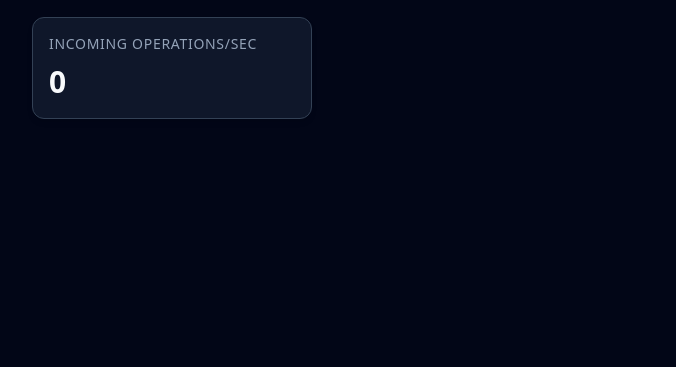
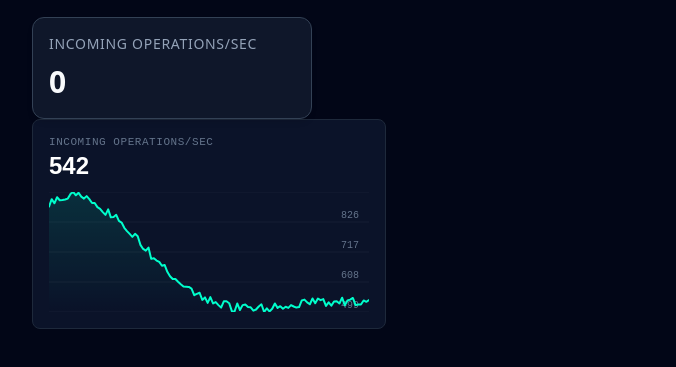
Before and after one commit to kadehood-404/telemetry-blocks-saas, a plain HTML site: page index.html in a window 1280 px wide. Shown: the part 149-516 px from the top of the page, without its empty margins (16-692 px from the left). Drawn offline with Linux system fonts and the light colour scheme; no server answers.

Commit message:
Update dashboard chart and layout

```diff
--- a/index.html
+++ b/index.html
@@ -21,8 +21,23 @@
     <telemetry-chart id="ggr-stream-chart"></telemetry-chart>
   </div>
 
+  <div class="telemetry-card" style="background: #0b1329; border-radius: 8px; padding: 16px; width: 320px; border: 1px solid #1e293b;">
+    <div style="font-size: 11px; text-transform: uppercase; color: #64748b; font-family: monospace; letter-spacing: 0.05em;">
+        Incoming Operations/Sec
+    </div>
+    <div id="metricValue" style="font-size: 24px; font-weight: bold; color: #ffffff; font-family: sans-serif; margin: 4px 0 12px 0;">
+        0
+    </div>
+
+    <!-- CRITICAL FIX: The canvas element matching your JS instantiation id -->
+    <div style="width: 100%; height: 120px; position: relative;">
+        <canvas id="telemetryCanvas" style="width: 100%; height: 100%; display: block;"></canvas>
+    </div>
+</div>
+
   <script src="telemetry-card.js"></script>
   <script src="telemetry-chart.js"></script>
+
 
     <script>
     const cardNode = document.getElementById('ggr-counter');
--- a/telemetry-chart.js
+++ b/telemetry-chart.js
@@ -2,18 +2,23 @@
 class TelemetryChart {
     constructor(canvasId, maxPoints = 100) {
         this.canvas = document.getElementById(canvasId);
+        if (!this.canvas) {
+            console.error(`Canvas element with ID '${canvasId}' not found.`);
+            return;
+        }
+
         this.ctx = this.canvas.getContext('2d');
         this.maxPoints = maxPoints;
         this.data = new Float32Array(maxPoints);
         this.head = 0;
         this.count = 0;
 
-        // Render configuration
+        // Premium dashboard design theme parameters
         this.colors = {
             line: '#00ffcc',
             grid: 'rgba(255, 255, 255, 0.05)',
             text: '#64748b',
-            fillStart: 'rgba(0, 255, 204, 0.15)',
+            fillStart: 'rgba(0, 255, 204, 0.12)',
             fillEnd: 'rgba(0, 255, 204, 0)'
         };
 
@@ -22,9 +27,12 @@ class TelemetryChart {
     }
 
     resize() {
+        if (!this.canvas) return;
         const dpr = window.devicePixelRatio || 1;
         this.width = this.canvas.clientWidth;
         this.height = this.canvas.clientHeight;
+
+        // Scale canvas backing store instantly for crisp rendering on high-DPI screens
         this.canvas.width = this.width * dpr;
         this.canvas.height = this.height * dpr;
         this.ctx.scale(dpr, dpr);
@@ -46,23 +54,24 @@ class TelemetryChart {
         for (let i = 0; i <= lines; i++) {
             const y = (this.height / lines) * i;
 
-            // Draw horizontal grid line
+            // Draw clean horizontal background lines
             this.ctx.beginPath();
             this.ctx.moveTo(0, y);
             this.ctx.lineTo(this.width, y);
             this.ctx.stroke();
 
-            // Render matching axis metric value
+            // Right-aligned localized baseline axis metrics
             const val = yMax - ((yMax - yMin) / lines) * i;
-            this.ctx.fillText(val.toFixed(1), 8, y - 4);
+            this.ctx.fillText(Math.floor(val).toString(), this.width - 28, y - 4);
         }
     }
 
     render() {
+        if (!this.ctx || this.count === 0) return;
+
         this.ctx.clearRect(0, 0, this.width, this.height);
-        if (this.count === 0) return;
 
-        // Auto-scale bounds based on current buffer window
+        // Dynamic auto-scaling bound configurations
         let yMin = Infinity;
         let yMax = -Infinity;
         for (let i = 0; i < this.count; i++) {
@@ -71,19 +80,18 @@ class TelemetryChart {
             if (val > yMax) yMax = val;
         }
 
-        // Prevent flatline division by zero issues
-        if (yMax === yMin) { yMax += 1; yMin -= 1; }
+        // Prevent crashes on static inputs or flatlines
+        if (yMax === yMin) { yMax += 10; yMin -= 10; }
         const yRange = yMax - yMin;
 
-        // 1. Draw Background Grid Infrastructure First
+        // 1. Draw Grid Underlay Layer
         this.drawGrid(yMin, yMax);
-
-        // 2. Compute Transform Vectors via Single Path Loop
-        this.ctx.beginPath();
 
         const stepX = this.width / (this.maxPoints - 1);
         const startIndex = this.count === this.maxPoints ? this.head : 0;
 
+        // 2. Generate Hardware Accelerated Path Construction Loop
+        const path = new Path2D();
         for (let i = 0; i < this.count; i++) {
             const bufferIndex = (startIndex + i) % this.maxPoints;
             const val = this.data[bufferIndex];
@@ -92,79 +100,82 @@ class TelemetryChart {
             const y = this.height - ((val - yMin) / yRange) * this.height;
 
             if (i === 0) {
-                this.ctx.moveTo(x, y);
+                path.moveTo(x, y);
             } else {
-                this.ctx.lineTo(x, y);
+                path.lineTo(x, y);
             }
         }
 
-        // Clone line path properties to safely paint Area Fill underneath
-        const linePath = new Path2D(this.ctx);
-
-        // 3. Render Area Fill Segment
+        // 3. Render Area Fill Segment Below the Path
         if (this.count > 1) {
+            const fillPath = new Path2D(path);
             const lastX = (this.count - 1) * stepX;
-            this.ctx.lineTo(lastX, this.height);
-            this.ctx.lineTo(0, this.height);
-            this.ctx.closePath();
+            fillPath.lineTo(lastX, this.height);
+            fillPath.lineTo(0, this.height);
+            fillPath.closePath();
 
             const gradient = this.ctx.createLinearGradient(0, 0, 0, this.height);
             gradient.addColorStop(0, this.colors.fillStart);
             gradient.addColorStop(1, this.colors.fillEnd);
 
             this.ctx.fillStyle = gradient;
-            this.ctx.fill();
+            this.ctx.fill(fillPath);
         }
 
-        // 4. Render Stroke Path Overlay Cleanly
-        this.ctx.beginPath();
-        this.ctx.stroke(linePath);
+        // 4. Paint Primary Core Stroke Path Accent Over the Area
         this.ctx.lineWidth = 2;
         this.ctx.strokeStyle = this.colors.line;
         this.ctx.lineJoin = 'round';
-        this.ctx.stroke();
+        this.ctx.lineCap = 'round';
+        this.ctx.stroke(path);
     }
 }
 
-// Append directly to the bottom of telemetry-chart.js
+// ============================================================================
+// LIVE SIMULATION & DRIVER ENGINE
+// ============================================================================
 
-// 1. Instantiation Hook
-const chart = new TelemetryChart('telemetryCanvas', 120);
+document.addEventListener('DOMContentLoaded', () => {
+    const canvasId = 'telemetryCanvas';
+    const metricTextId = 'metricValue';
 
-// 2. High-Fidelity Multi-Frequency Signal Simulator
-let tick = 0;
-function generateTelemetryMetric() {
-    tick += 0.05;
+    // Check if the HTML anchor container placeholder exists before launching frame ticks
+    if (!document.getElementById(canvasId)) {
+        console.warn(`Telemetry runtime paused: '#${canvasId}' canvas element missing from template.`);
+        return;
+    }
 
-    // Combine base frequencies with simulated high-frequency noise
-    const baseSignal = Math.sin(tick) * 25;
-    const secondaryOscillation = Math.cos(tick * 2.3) * 10;
-    const randomJitter = (Math.random() - 0.5) * 4;
+    // Initialize chart with 120 tracking intervals
+    const chart = new TelemetryChart(canvasId, 120);
+    const metricLabelNode = document.getElementById(metricTextId);
 
-    // Normalize to a simulated 0-100% telemetry value
-    const finalValue = Math.max(0, Math.min(100, 50 + baseSignal + secondaryOscillation + randomJitter));
+    let tick = 0;
 
-    // Feed data straight into the continuous Ring Buffer
-    chart.push(finalValue);
-}
+    function executionFrameLoop() {
+        tick += 0.04;
 
-// 3. Main Frame Loop Interface
-function frameLoop() {
-    // Inject mock metric package
-    generateTelemetryMetric();
+        // Multi-frequency sinusoidal algorithms to mimic complex servers
+        const coreSignal = Math.sin(tick) * 200;
+        const structuralWave = Math.cos(tick * 1.7) * 80;
+        const hardwareJitter = (Math.random() - 0.5) * 35;
 
-    // Request hardware-accelerated canvas redraw
-    chart.render();
+        // Map calculations directly into real operations data ranges
+        const generatedMetric = Math.max(150, Math.floor(650 + coreSignal + structuralWave + hardwareJitter));
 
-    requestAnimationFrame(frameLoop);
-}
+        // Feed real data metrics array buffer window
+        chart.push(generatedMetric);
 
-// 4. Safe Document Mount Trigger
-document.addEventListener('DOMContentLoaded', () => {
-    // Verify canvas DOM node exists before firing frame loops
-    if (document.getElementById('telemetryCanvas')) {
-        frameLoop();
-    } else {
-        console.warn("Telemetry Canvas anchor '#telemetryCanvas' not found in document DOM.");
+        // Mirror current operations scale string explicitly to structural layout card text element
+        if (metricLabelNode) {
+            metricLabelNode.textContent = generatedMetric.toLocaleString();
+        }
+
+        // Refresh canvas surface layers
+        chart.render();
+
+        requestAnimationFrame(executionFrameLoop);
     }
+
+    // Fire off telemetry processing execution loops
+    executionFrameLoop();
 });
```
